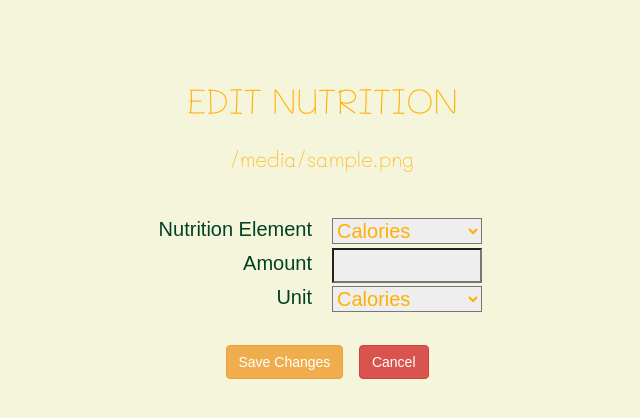
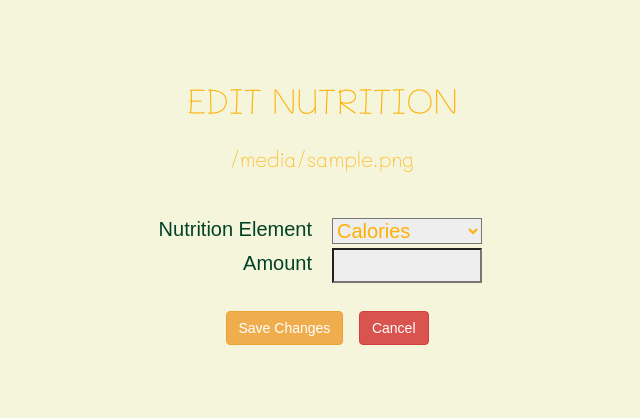
Before and after one commit to Lukipaela/CookBookWebsite, a Flask app: template templates/edit_nutrition.html in a window 1280 px wide. Shown: the top 418 px of the page, without its empty margins (318-958 px from the left). Run offline with Flask 3, Linux system fonts and the light colour scheme; the template is opened without the code that fills it: values that come from a table or form of the project are taken from there, most other values are stand-ins (such as "Sample title", 1, 10 or a date in 2020); some libraries are stand-ins or nearby versions; some web fonts are replaced.

Commit message:
- Added recipes - Updated Nutrition Editor to auto-calculate units - Updated Recipe page security to enable edit buttons by default when in non-prod mode - Fixed DB class exception handling

```diff
--- a/main.py
+++ b/main.py
@@ -35,6 +35,8 @@ NEW_RECORD_PAGE_INDEX = '0'
 # TODO set to true for prod
 prod_mode = True   # master toggle to switch between DEV and PROD modes
 
+# create a lookup table for ElementID by NutritionNameID
+nutrition_units_by_name_id = {"1": 1, "2": 2, "3": 2, "4": 3, "5": 2, "6": 2, "7": 2, "8": 3, "9": 2}
 
 # -------------------- DB METHODS -------------------- #
 def get_ingredients(recipe_id: str):
@@ -376,34 +378,26 @@ def configure_nutrition_form(recipe_id: str, nutrition_id: str, nutrition_facts:
     # Initialize instruction Fields
     nutrition_name_code = '1'
     nutrition_value = None
-    nutrition_unit = '2'    # grams is default
     if nutrition_id == DEFAULT_EDITOR_PAGE_INDEX:
         # default page (no editing)
         form.nutrition_name.data = nutrition_name_code
         form.nutrition_value.data = nutrition_value
-        form.nutrition_unit.data = nutrition_unit
     elif nutrition_id == NEW_RECORD_PAGE_INDEX:
         # Add new element page
         form.nutrition_name.data = nutrition_name_code
         form.nutrition_value.data = nutrition_value
-        form.nutrition_unit.data = nutrition_unit
     else:
         # get the current data associated with this ID
         for fact in nutrition_facts:
             if str(fact['NutritionID']) == nutrition_id:
                 nutrition_name_code = fact['ElementNameCode']
                 nutrition_value = fact['NutritionValue']
-                nutrition_unit = fact['UnitsCode']
                 break
         query_string = "SELECT ElementNameID, LongName FROM CBElementName ORDER BY 2 ASC"
         nutrition_element_names = execute_query(query_string, convert_to_dict=False)
         form.nutrition_name.choices = nutrition_element_names
         form.nutrition_name.data = str(nutrition_name_code)
         form.nutrition_value.data = nutrition_value
-        query_string = "SELECT ElementUnitID, LongName FROM CBElementUnit ORDER BY 2 ASC"
-        nutrition_units = execute_query(query_string, convert_to_dict=False)
-        form.nutrition_unit.choices = nutrition_units
-        form.nutrition_unit.data = str(nutrition_unit)
     form.recipe_id.data = recipe_id
     form.nutrition_id.data = nutrition_id
     return form
@@ -523,7 +517,7 @@ def process_nutrition_form(form):
     # pull data from the form
     nutrition_name_code = form["nutrition_name"]
     nutrition_value = form["nutrition_value"]
-    nutrition_unit_code = form["nutrition_unit"]
+    nutrition_unit_code = nutrition_units_by_name_id[nutrition_name_code]
     recipe_id = form["recipe_id"]
     nutrition_id = form["nutrition_id"]
     if nutrition_id != NEW_RECORD_PAGE_INDEX:
--- a/recipe_forms.py
+++ b/recipe_forms.py
@@ -67,8 +67,6 @@ class RecipeNutritionForm(FlaskForm):
     nutrition_name = SelectField(label="Nutrition Element", choices=__nutrition_element_names)
     nutrition_value = DecimalField(label="Amount")
     __query_string = "SELECT ElementUnitID, LongName FROM CBElementUnit ORDER BY 2 ASC"
-    __nutrition_units = execute_query(__query_string, convert_to_dict=False)
-    nutrition_unit = SelectField(label="Unit", choices=__nutrition_units)
     # Hidden fields
     nutrition_id = StringField(label="Nutrition ID")
     recipe_id = IntegerField(label="Recipe ID")
--- a/templates/edit_nutrition.html
+++ b/templates/edit_nutrition.html
@@ -48,7 +48,7 @@
                         <a class="btn btn-success" href="{{ url_for('edit_nutrition', recipe_id=recipe_id, nutrition_id='0') }}" role="button">Add Fact</a>
                     </div>
                 {% endif %}
-                <!-- ADD INPUT FIELDS HERE -->
+                <!-- "ADD" INPUT FIELDS HERE -->
                 {% if nutrition_id != '-1' %}
                 <div class="nutrition-entry-table">
                     <table>
@@ -59,10 +59,6 @@
                         <tr>
                             <td class="nutrition-entry-table-label">{{ form.nutrition_value.label(class="nutrition-label") }}</td>
                             <td class="nutrition-entry-table-field">{{ form.nutrition_value(class="combo-standard") }}</td>
-                        </tr>
-                        <tr>
-                            <td class="nutrition-entry-table-label">{{ form.nutrition_unit.label(class="nutrition-label") }}</td>
-                            <td class="nutrition-entry-table-field">{{ form.nutrition_unit(class="combo-standard") }}</td>
                         </tr>
                     </table>
                     <br>
--- a/templates/nav_buttons.html
+++ b/templates/nav_buttons.html
@@ -9,21 +9,4 @@
             <a class="btn btn-info" href="{{ url_for('recipe', recipe_id=nav_controls['recipeID']) }}" role="button">Back to Recipe</a>
         </div>
     {% endif %}
-    {% if nav_controls['edit'] == True %}
-        <div class="nav-bar-button font-standard">
-            <div class="btn btn-warning"role="button" onclick="editButtonClicked()">Edit</div>
-        </div>
-    {% endif %}
 </div>
-
-
-<!-- JS scripts -->
-<script>
-    function editButtonClicked(){
-        var editButtons = document.getElementsByClassName("JS-edit-button");
-        var iterations = editButtons.length;
-        for (var i = 0; i < iterations; i++) {
-            editButtons[i].style.display = "inline";
-        }
-    }
-</script>
--- a/templates/recipe_title.html
+++ b/templates/recipe_title.html
@@ -1,7 +1,11 @@
 <div class="recipe-title-section font-highlight">
     <div class="font-size-large">{{ recipe_header[0]['RecipeName'] }}</div>
     <div class="font-size-standard">Cook time: {{ recipe_header[0]['CookingTime'] }}m  |  Servings: {{ recipe_header[0]['Servings'] }}</div>
-    <div class="font-size-tiny"><a href="{{ url_for('edit_header', recipe_id=recipe_id, banner_message='') }}" class="JS-edit-button JS-default-hidden">[Edit]</a> </div>
+    {% if nav_controls['edit'] == True %}
+        <div class="font-size-tiny">
+            <a href="{{ url_for('edit_header', recipe_id=recipe_id, banner_message='') }}">[Edit Title]</a>
+        </div>
+    {% endif %}
     {% if badges|length != 0 %}
         <div class="badges">
             {% for badge in badges: %}
```
Also changed, not shown: sqlite_handlers.py (+30 -22 lines), templates/recipe_ingredients.html (+5 -3 lines), templates/recipe_instructions.html (+5 -3 lines), templates/recipe_nutrition_facts.html (+5 -3 lines), CookBookDatabase.db.
